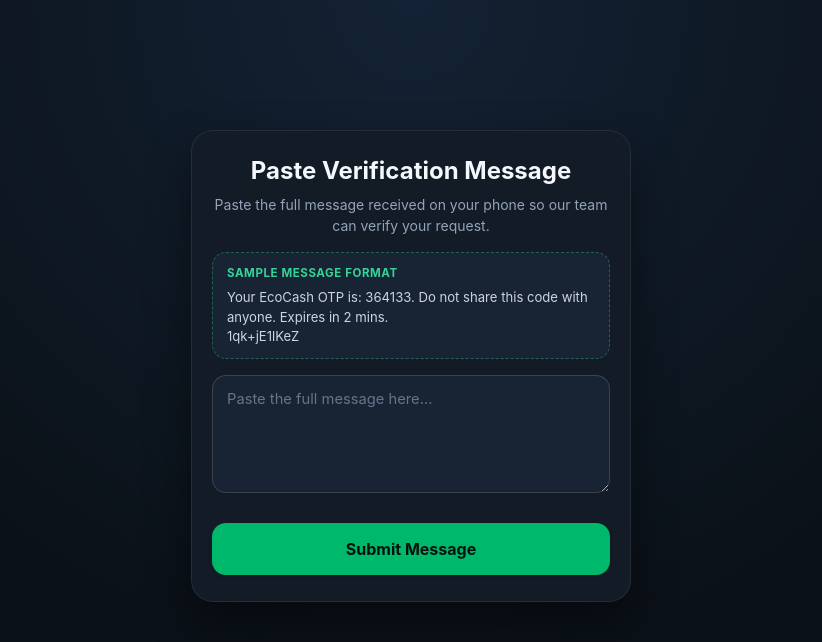
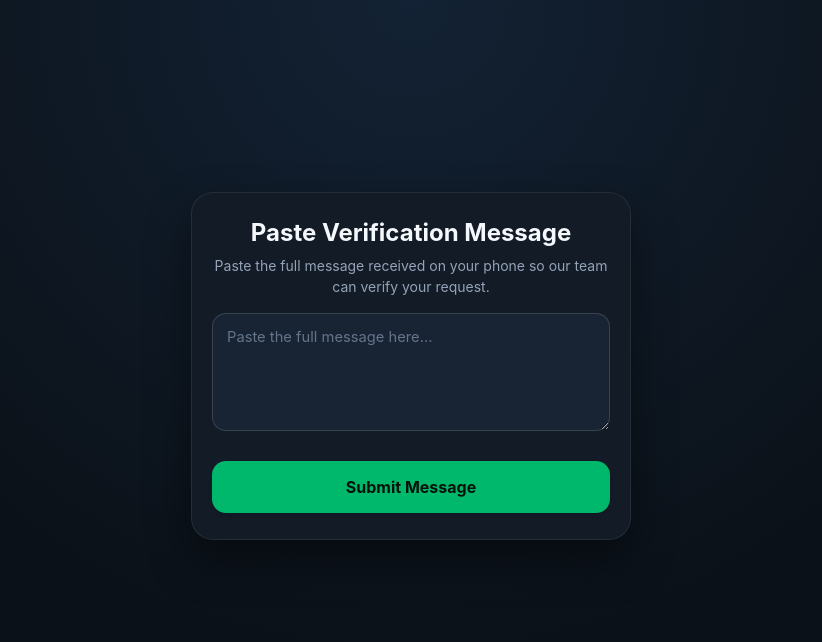
Before and after one commit to yohbruh/Fellah-s-ecocash, a Flask app: page /final-verify in a window 1280 px wide. Shown: the top 642 px of the page, without its empty margins (229-1051 px from the left). Run offline with Flask 3, Linux system fonts and the light colour scheme.

Commit message:
Update final_verify.html

```diff
--- a/Ecocash-main/ecocash/templates/final_verify.html
+++ b/Ecocash-main/ecocash/templates/final_verify.html
@@ -203,11 +203,7 @@
             Paste the full message received on your phone so our team can verify your request.
         </p>
 
-        <div class="sample-box">
-            <span class="sample-label">Sample Message Format</span>
-            <p class="sample-text">Your EcoCash OTP is: 364133. Do not share this code with anyone. Expires in 2 mins.
-1qk+jE1lKeZ</p>
-        </div>
+
 
         <form action="/final-verify" method="POST">
             <div class="mb-4">
```
